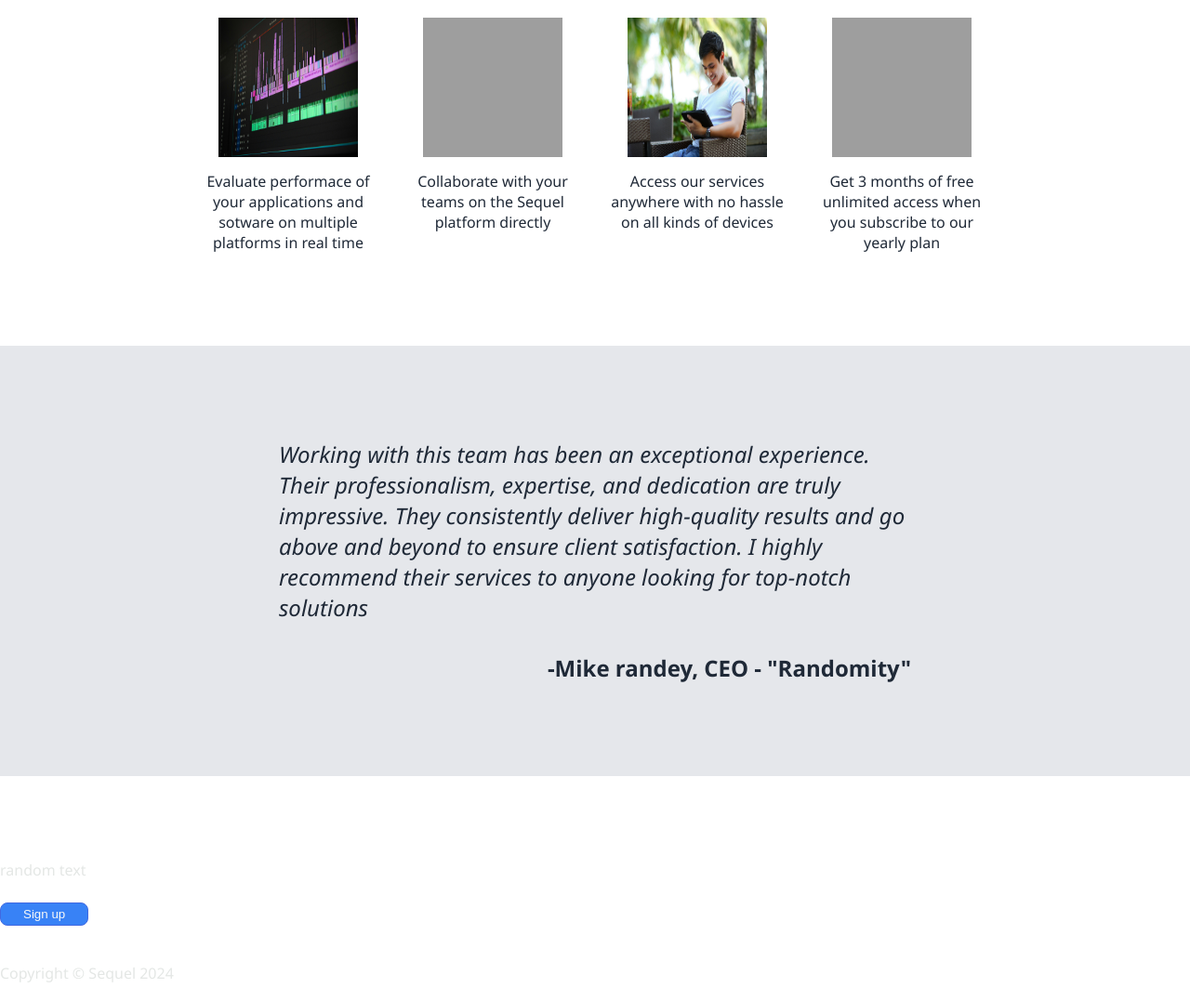
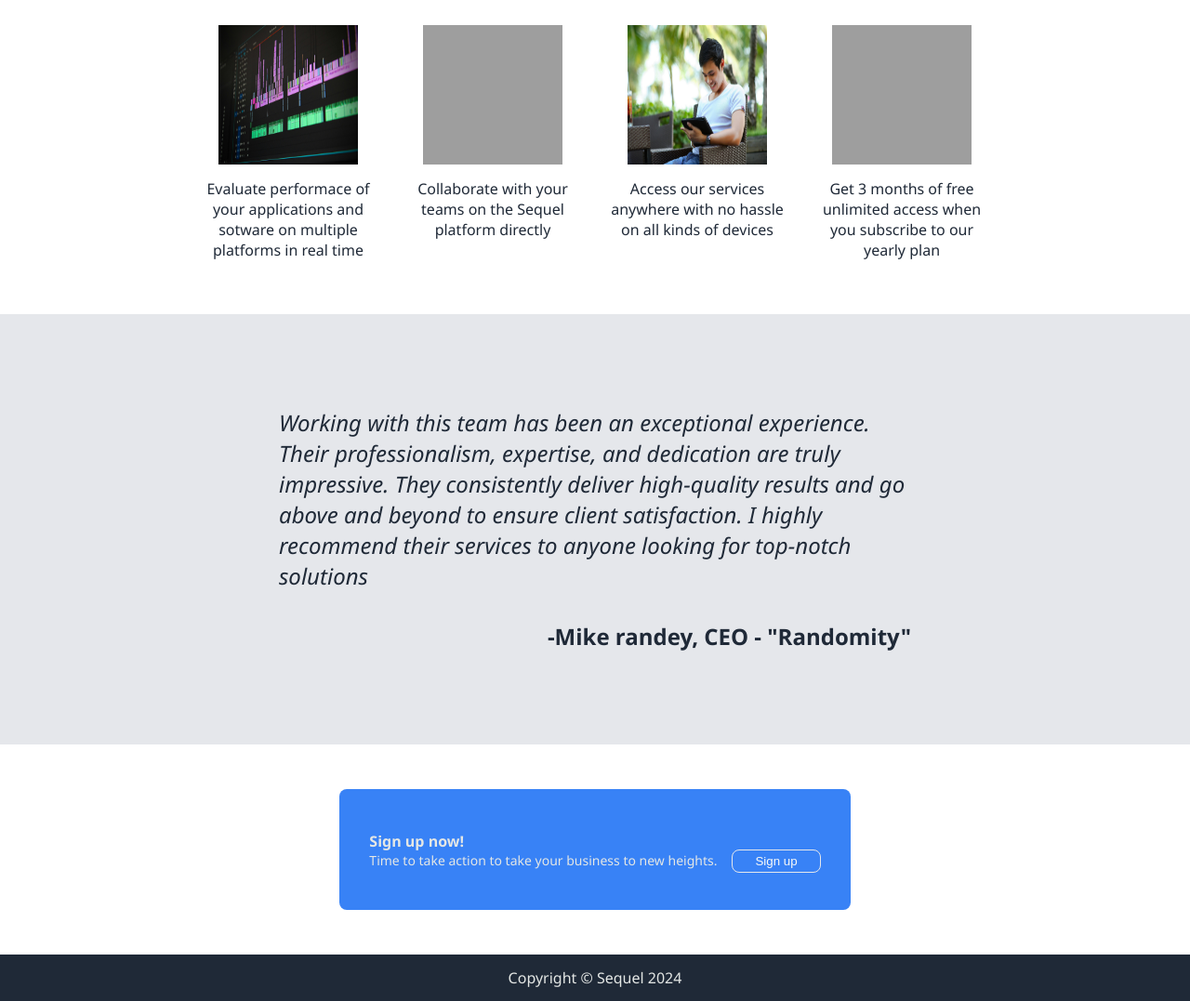
Before and after one commit to veen-git/Landing-page, a plain HTML site: page index.html in a window 1280 px wide. Shown: the part 619-1696 px from the top of the page at 93% size. Drawn offline with Linux system fonts and the light colour scheme; grey boxes are pictures that could not be loaded.

Commit message:
Style footer and section four
craete declarations for section four and footer to maintain alignment. minor adjustments to margin. clean up code.

```diff
--- a/index.html
+++ b/index.html
@@ -51,7 +51,7 @@
         <div class="person"> -Mike randey, CEO - "Randomity"</div>
     </div>
     <div class="section four">
-        <div>random text</div>
+        <div><strong>Sign up now!</strong><div class="action">Time to take action to take your business to new heights.</div></div>
         <button>Sign up</button>
     </div>
     <div class="footer">
--- a/style.css
+++ b/style.css
@@ -5,8 +5,7 @@ body {
     min-height: 100vh;
     display:flex;
     flex-direction: column;
-    justify-content: space-between;
-    gap: 40px;
+    gap: 48px;
 }
 
 .section.one {
@@ -16,7 +15,6 @@ body {
     flex-direction: column;
     gap: 64px;
     flex:1;
-
 }
 
 .header {
@@ -30,6 +28,7 @@ body {
     font-size: 36px;
     color: #ed7d51;
     font-weight: 700;
+    cursor: pointer;
 }
 
 .links {
@@ -76,8 +75,8 @@ button {
 
 img {
     height: 298px;
+}
 
-}
 .section.two {
     display: flex;
     flex-direction: column;
@@ -116,7 +115,6 @@ img {
     flex-direction: column;
     background-color: #E5E7EB;
     min-height: 390px;
-    margin: 50px 0px;
     padding: 100px 300px;
     gap: 32px;
     align-items: flex-end;
@@ -137,7 +135,33 @@ img {
     font-size: 24px;
     font-weight: 700;
     flex: 1 0 auto;
+}
 
+.section.four {
+    display: flex;
+    background-color: #3882F6;
+    height: 130px;
+    flex: 1 1 auto;
+    justify-content: center;
+    border-radius: 8px;
+    align-items: center;
+    margin: 0 auto;
+    padding: 0px 32px;
+    gap: 16px;
+}
 
+.action {
+    font-size: 14px;
+}
 
+.section.four button {
+    border-color: #E5E7EB;
 }
+
+.footer {
+    display: flex;
+    background-color: #1f2937;
+    min-height: 50px;
+    justify-content: center;
+    align-items: center;
+}
```
